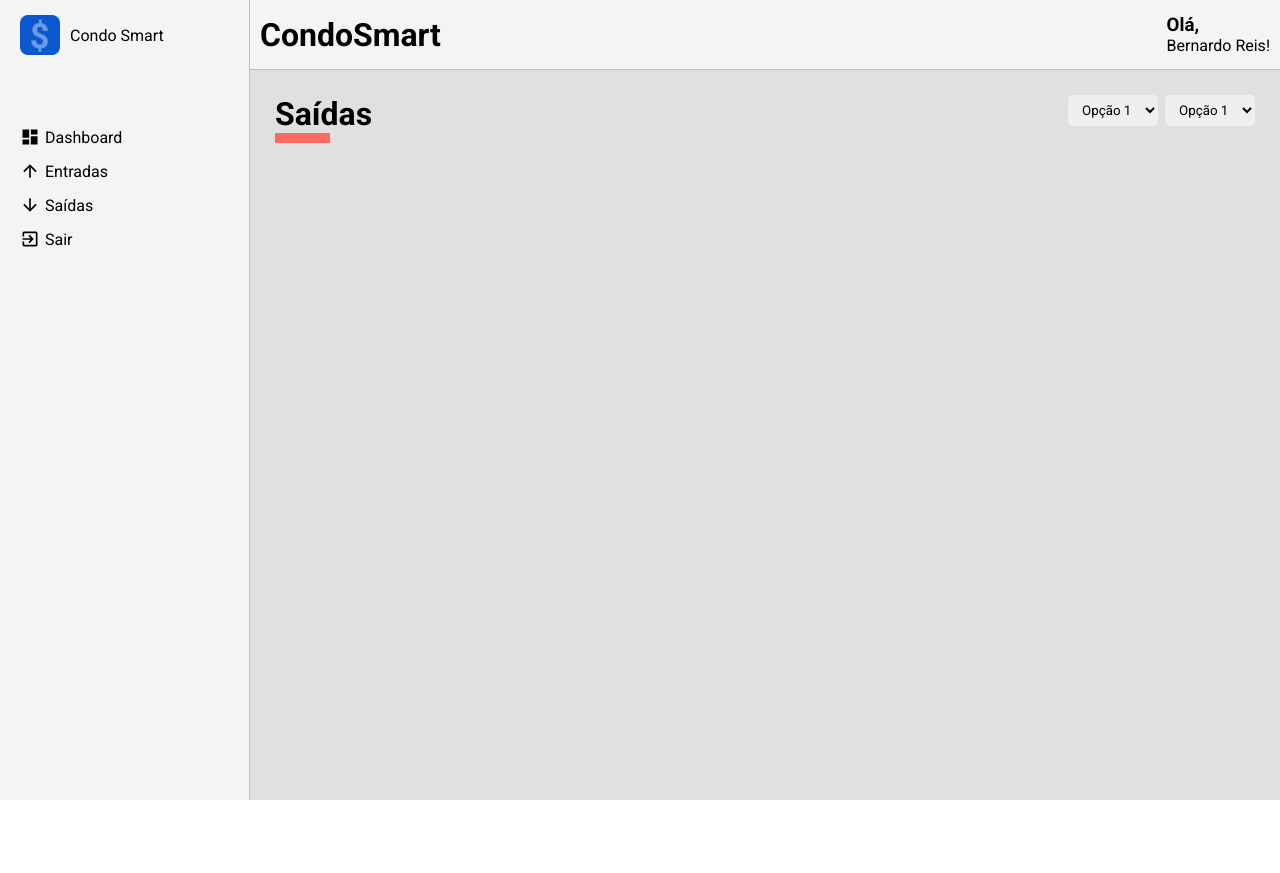
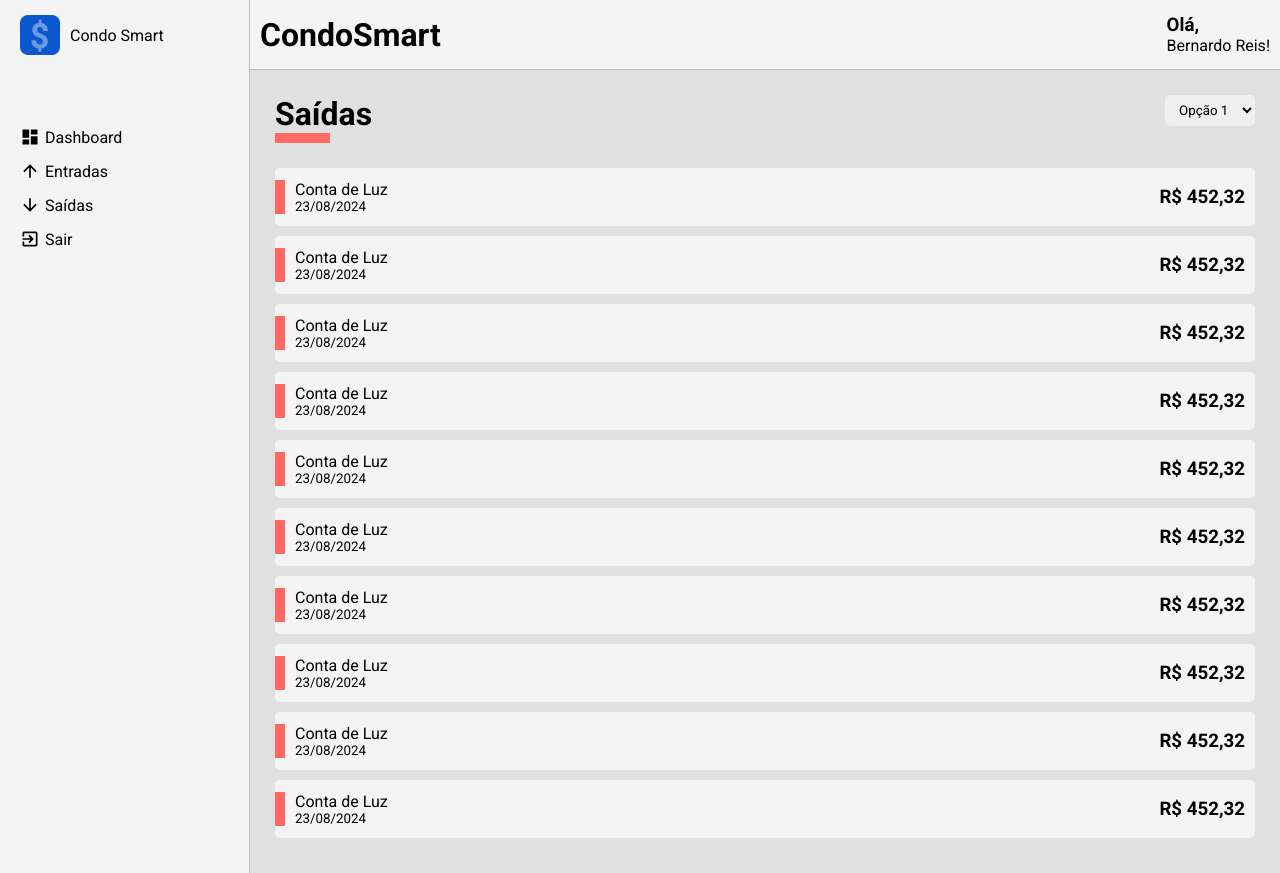
Before and after one commit to devBernardo-Mendes/pit-cotemig-2024, a React (Create React App) app: page / in a window 1280 px wide. Before the commit the page ends 800 px from the top, so only its background shows below. Built offline with nearby package versions, Linux system fonts and the light colour scheme.

Commit message:
feat: :sparkles: Create history list

```diff
--- /dev/null
+++ b/src/components/HistoryCard/index.tsx
@@ -0,0 +1,30 @@
+import { ContainerSC, TagSC } from "./styles/styled";
+
+interface IProps {
+  cardColor: string;
+  tagColor: string;
+  title: string;
+  subtitle: string;
+  amount: string;
+}
+
+const HistoryCard = ({
+  cardColor,
+  tagColor,
+  amount,
+  subtitle,
+  title,
+}: IProps) => {
+  return (
+    <ContainerSC color={cardColor}>
+      <TagSC color={tagColor} />
+      <div>
+        <span>{title}</span>
+        <small>{subtitle}</small>
+      </div>
+      <h3>{amount}</h3>
+    </ContainerSC>
+  );
+};
+
+export default HistoryCard;
--- /dev/null
+++ b/src/components/HistoryCard/styles/styled.ts
@@ -0,0 +1,50 @@
+import styled from "styled-components";
+
+interface IContainerProps {
+  color: string;
+}
+
+interface ITagProps {
+  color: string;
+}
+
+export const ContainerSC = styled.li<IContainerProps>`
+  background-color: ${(props) => props.color};
+
+  list-style: none;
+  border-radius: 5px;
+
+  margin: 10px 0;
+  padding: 12px 10px;
+
+  display: flex;
+  justify-content: space-between;
+  align-items: center;
+  cursor: pointer;
+
+  transition: all 0.3s;
+
+  position: relative;
+
+  &:hover {
+    opacity: 0.7;
+    transform: translateX(10px);
+  }
+
+  > div {
+    display: flex;
+    flex-direction: column;
+    justify-content: space-between;
+    padding-left: 10px;
+  }
+`;
+
+export const TagSC = styled.div<ITagProps>`
+  width: 10px;
+  height: 60%;
+
+  background-color: ${(props) => props.color};
+
+  position: absolute;
+  left: 0;
+`;
--- a/src/pages/List/index.tsx
+++ b/src/pages/List/index.tsx
@@ -1,7 +1,8 @@
 import React from "react";
-import { ContainerSC } from "./styles/styled";
+import { ContainerSC, ContentHistorySC } from "./styles/styled";
 import ContentHeader from "../../components/ContentHeader";
 import SelectedInput from "../../components/SelectedInput";
+import HistoryCard from "../../components/HistoryCard";
 
 const List: React.FC = () => {
   const options = [
@@ -22,8 +23,79 @@ const List: React.FC = () => {
     <ContainerSC>
       <ContentHeader title="Saídas" lineColor="#FF6961">
         <SelectedInput options={options} />
-        <SelectedInput options={options} />
       </ContentHeader>
+      <ContentHistorySC>
+        <HistoryCard
+          title="Conta de Luz"
+          subtitle="23/08/2024"
+          amount="R$ 452,32"
+          cardColor="#F4F4F4"
+          tagColor="#FF6961"
+        />
+        <HistoryCard
+          title="Conta de Luz"
+          subtitle="23/08/2024"
+          amount="R$ 452,32"
+          cardColor="#F4F4F4"
+          tagColor="#FF6961"
+        />
+        <HistoryCard
+          title="Conta de Luz"
+          subtitle="23/08/2024"
+          amount="R$ 452,32"
+          cardColor="#F4F4F4"
+          tagColor="#FF6961"
+        />
+        <HistoryCard
+          title="Conta de Luz"
+          subtitle="23/08/2024"
+          amount="R$ 452,32"
+          cardColor="#F4F4F4"
+          tagColor="#FF6961"
+        />
+        <HistoryCard
+          title="Conta de Luz"
+          subtitle="23/08/2024"
+          amount="R$ 452,32"
+          cardColor="#F4F4F4"
+          tagColor="#FF6961"
+        />
+        <HistoryCard
+          title="Conta de Luz"
+          subtitle="23/08/2024"
+          amount="R$ 452,32"
+          cardColor="#F4F4F4"
+          tagColor="#FF6961"
+        />
+        <HistoryCard
+          title="Conta de Luz"
+          subtitle="23/08/2024"
+          amount="R$ 452,32"
+          cardColor="#F4F4F4"
+          tagColor="#FF6961"
+        />
+        <HistoryCard
+          title="Conta de Luz"
+          subtitle="23/08/2024"
+          amount="R$ 452,32"
+          cardColor="#F4F4F4"
+          tagColor="#FF6961"
+        />
+        <HistoryCard
+          title="Conta de Luz"
+          subtitle="23/08/2024"
+          amount="R$ 452,32"
+          cardColor="#F4F4F4"
+          tagColor="#FF6961"
+        />
+        <HistoryCard
+          title="Conta de Luz"
+          subtitle="23/08/2024"
+          amount="R$ 452,32"
+          cardColor="#F4F4F4"
+          tagColor="#FF6961"
+        />
+      </ContentHistorySC>
     </ContainerSC>
   );
 };
--- a/src/pages/List/styles/styled.ts
+++ b/src/pages/List/styles/styled.ts
@@ -1,3 +1,5 @@
 import styled from "styled-components";
 
 export const ContainerSC = styled.div``;
+
+export const ContentHistorySC = styled.div``;
```
